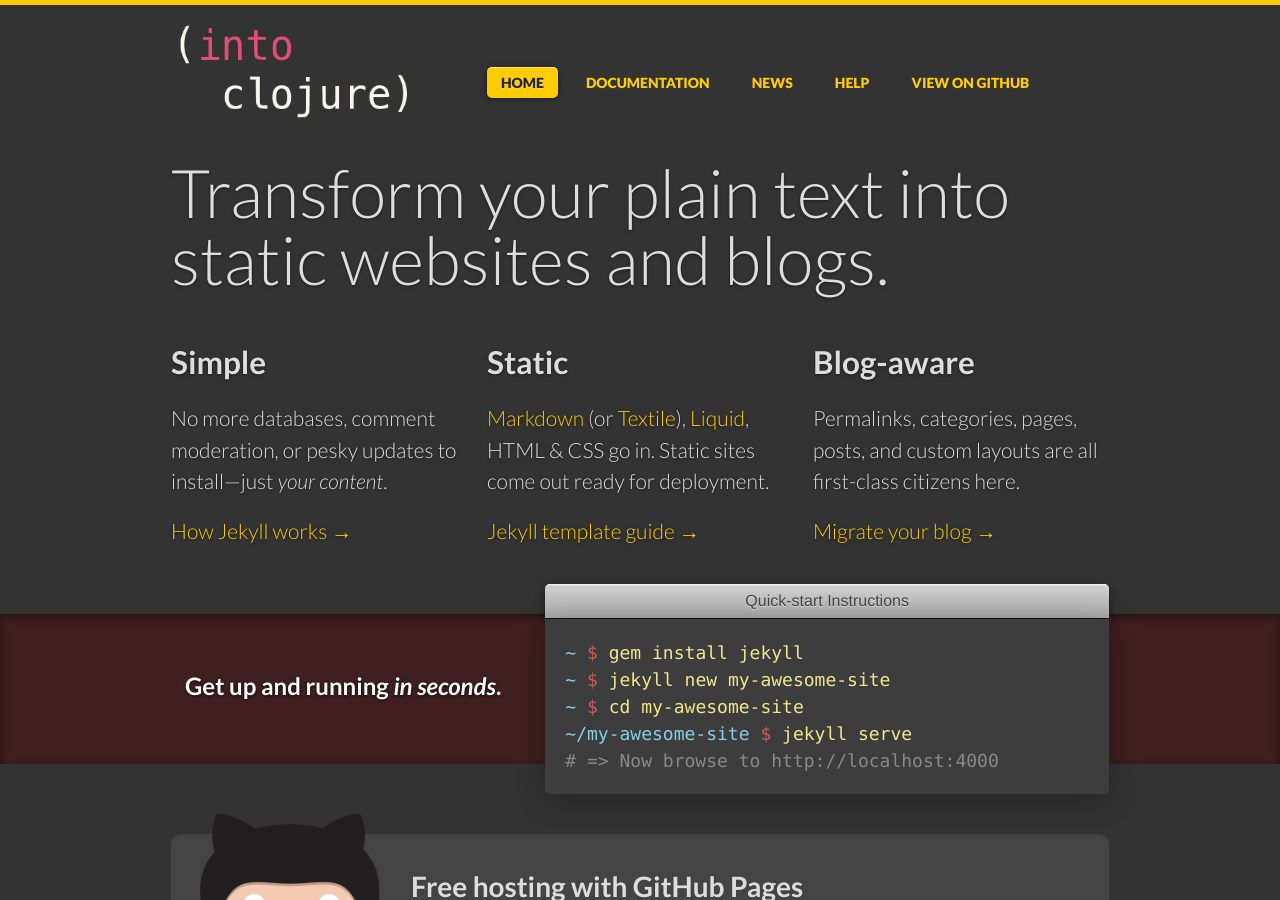
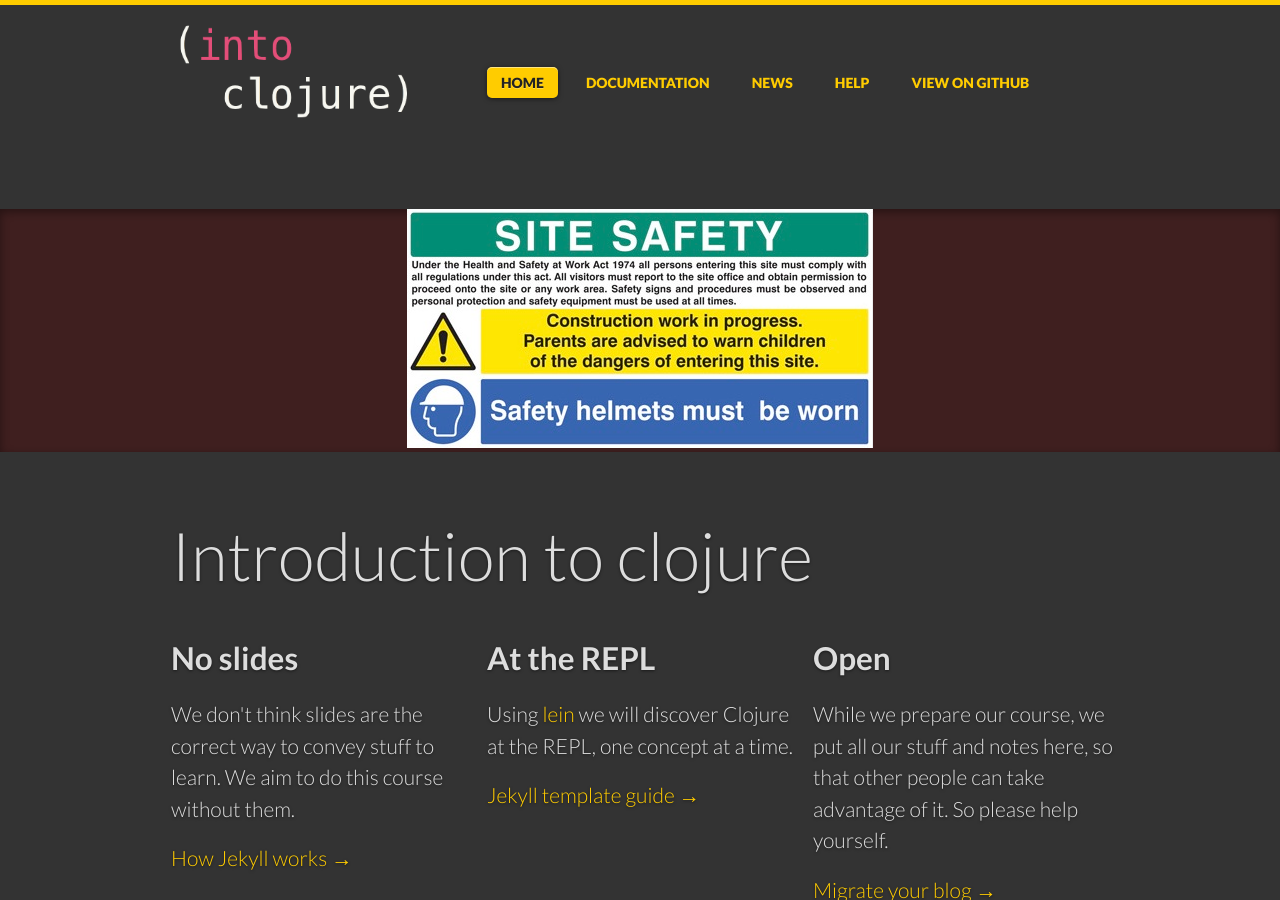
Before and after one commit to into-clojure/into-clojure.github.io, a Jekyll site: the page built from index.html, in a window 1280 px wide and 900 px high. Built offline with Jekyll 4.4.1, drawn with Linux system fonts in a browser that asks for light colours.

Commit message:
Add 'site safety' sign and update text in title page, #6

```diff
--- a/index.html
+++ b/index.html
@@ -1,34 +1,39 @@
 ---
 layout: default
-title: Jekyll &bull; Simple, blog-aware, static sites
+title: (into clojure)
 overview: true
 ---
 
+<section class="align-center quickstart">
+  <img src="img/site_safety_sign.jpg">
+</section>
 <section class="intro">
   <div class="grid">
     <div class="unit whole center-on-mobiles">
-      <p class="first">Transform your plain text into static&nbsp;websites and&nbsp;blogs.</p>
+      <p class="first">Introduction to clojure</p>
     </div>
   </div>
 </section>
 <section class="features">
   <div class="grid">
     <div class="unit one-third">
-      <h2>Simple</h2>
+      <h2>No slides</h2>
       <p>
-        No more databases, comment moderation, or pesky updates to install—just <em>your content</em>.
+        We don't think slides are the correct way to convey stuff to learn. We aim to do this course without them.
       </p>
       <a href="/docs/usage/">How Jekyll works &rarr;</a>
     </div>
     <div class="unit one-third">
-      <h2>Static</h2>
-      <p><a href="http://daringfireball.net/projects/markdown/">Markdown</a> (or <a href="http://textile.sitemonks.com/">Textile</a>), <a href="http://wiki.shopify.com/Liquid">Liquid</a>, HTML <span class="amp">&amp;</span> CSS go in. Static sites come out ready for deployment.</p>
+      <h2>At the REPL</h2>
+      <p>
+        Using <a href="http://leiningen.org">lein</a> we will discover Clojure at the REPL, one concept at a time.
+      </p>
       <a href="/docs/templates/">Jekyll template guide &rarr;</a>
     </div>
     <div class="unit one-third">
-      <h2>Blog-aware</h2>
+      <h2>Open</h2>
       <p>
-        Permalinks, categories, pages, posts, and custom layouts are all first-class citizens here.
+        While we prepare our course, we put all our stuff and notes here, so that other people can take advantage of it. So please help yourself.
       </p>
       <a href="/docs/migrations/">Migrate your blog &rarr;</a>
     </div>
```
Also changed, not shown: img/site_safety_sign.jpg (added).
